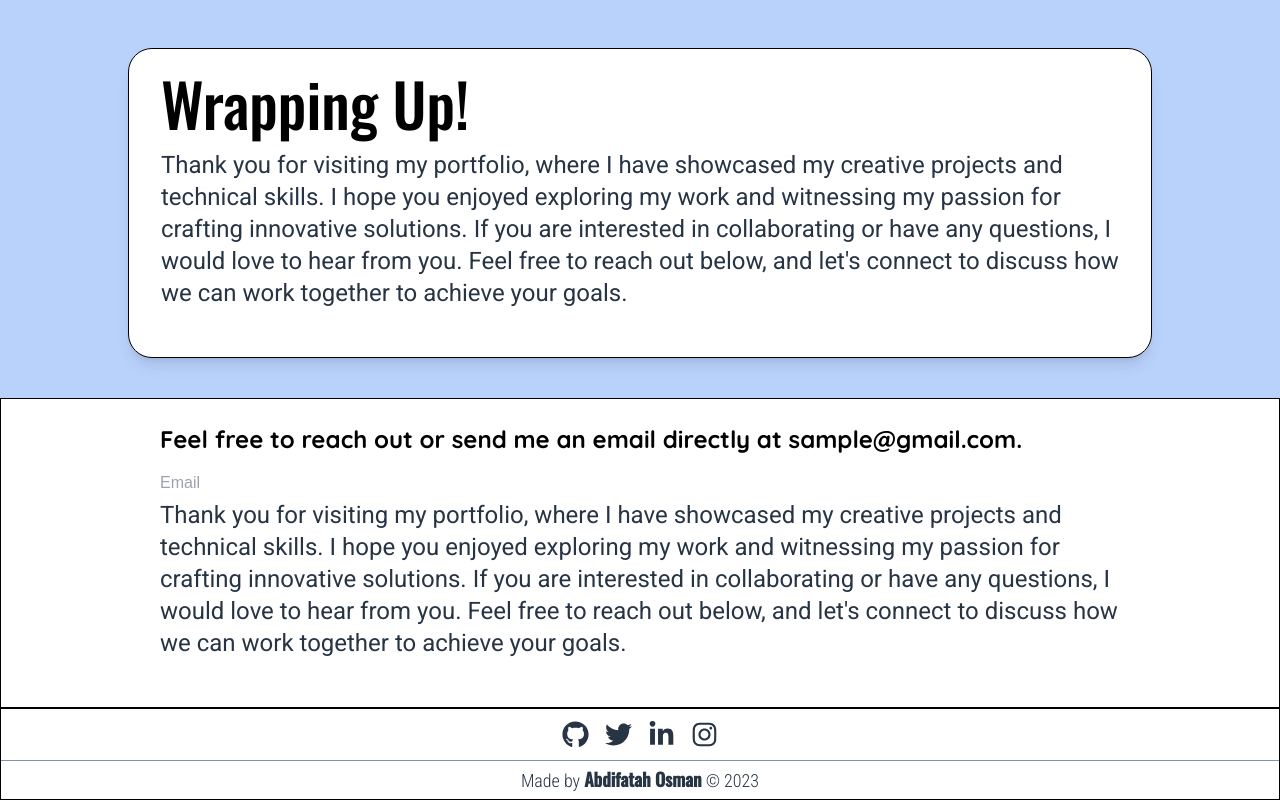
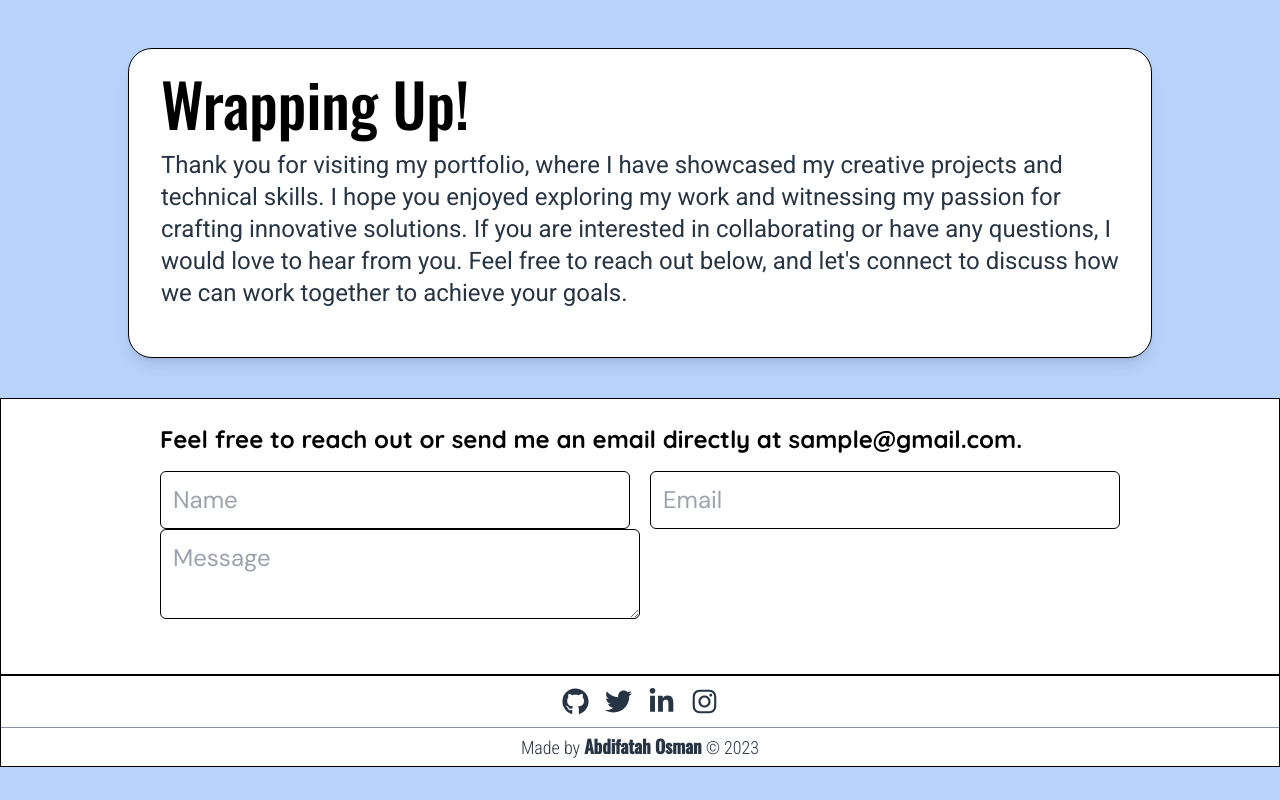
Before and after one commit to AbdifatahCodes/PortfolioWebsite, a Next.js app: page / in a window 1280 px wide. Shown: the part 2718-3518 px from the top of the page. After the commit the page ends 3485 px from the top, so only its background shows below. Built offline with nearby package versions, Linux system fonts and the light colour scheme.

Commit message:
Updated footer to accomodate Contact Section

```diff
--- a/src/components/footer.tsx
+++ b/src/components/footer.tsx
@@ -4,18 +4,36 @@ export default function Footer() {
     return (
       <footer id='footer'>
         <div className='mt-10 bg-white dark:bg-black-main text-gray-dark dark:text-gray-main border border-black dark:border-white'>
-          <div id='contact-section' className='bg-white dark:bg-black'>
+          <div id='contact-section' className=''>
             <div className='max-w-5xl mx-auto flex flex-col'>
               <div className='flex flex-row justify-between'>
                 <p className='px-8 mt-6 mb-4 text-2xl font-quicksand font-bold text-black dark:text-white'>Feel free to reach out or send me an email directly at sample@gmail.com.</p>
               </div>
               <div className='px-8 space-y-1 mb-12'>
-                <input
-                  name='email'
-                  type='string'
-                  placeholder='Email'
-                />
-                <p className='text-gray-dark dark:text-gray-main font-roboto text-2xl'>Thank you for visiting my portfolio, where I have showcased my creative projects and technical skills. I hope you enjoyed exploring my work and witnessing my passion for crafting innovative solutions. If you are interested in collaborating or have any questions, I would love to hear from you. Feel free to reach out below, and let's connect to discuss how we can work together to achieve your goals.</p>
+                <form action="/">
+                  <div className='flex flex-row'>
+                    <input
+                      name='fullName'
+                      type='string'
+                      placeholder='Name'
+                      className='bg-white dark:bg-black text-gray-dark dark:text-gray-main font-dmsans text-2xl p-3 w-3/6 rounded-md border border-black dark:border-white'
+                    />
+                    <input
+                      name='email'
+                      type='string'
+                      placeholder='Email'
+
+                      className='bg-white dark:bg-black text-gray-dark dark:text-gray-main font-dmsans text-2xl p-3 w-3/6 ml-5 rounded-md border border-black dark:border-white'
+                    />
+                  </div>
+                  <textarea
+                      name='message'
+                      // type='string'
+                      placeholder='Message'
+
+                      className='bg-white dark:bg-black text-gray-dark dark:text-gray-main font-dmsans text-2xl p-3 w-3/6 rounded-md border border-black dark:border-white'
+                    />
+                </form>
               </div>
             </div>
           </div>
--- a/src/pages/index.tsx
+++ b/src/pages/index.tsx
@@ -1,6 +1,5 @@
 import Layout from '@/components/layout'
 import The3Balls from '@/components/the3Balls'
-import { FaGithub } from 'react-icons/fa'
 import { MdDateRange } from 'react-icons/md'
 
 export default function Home() {
```
